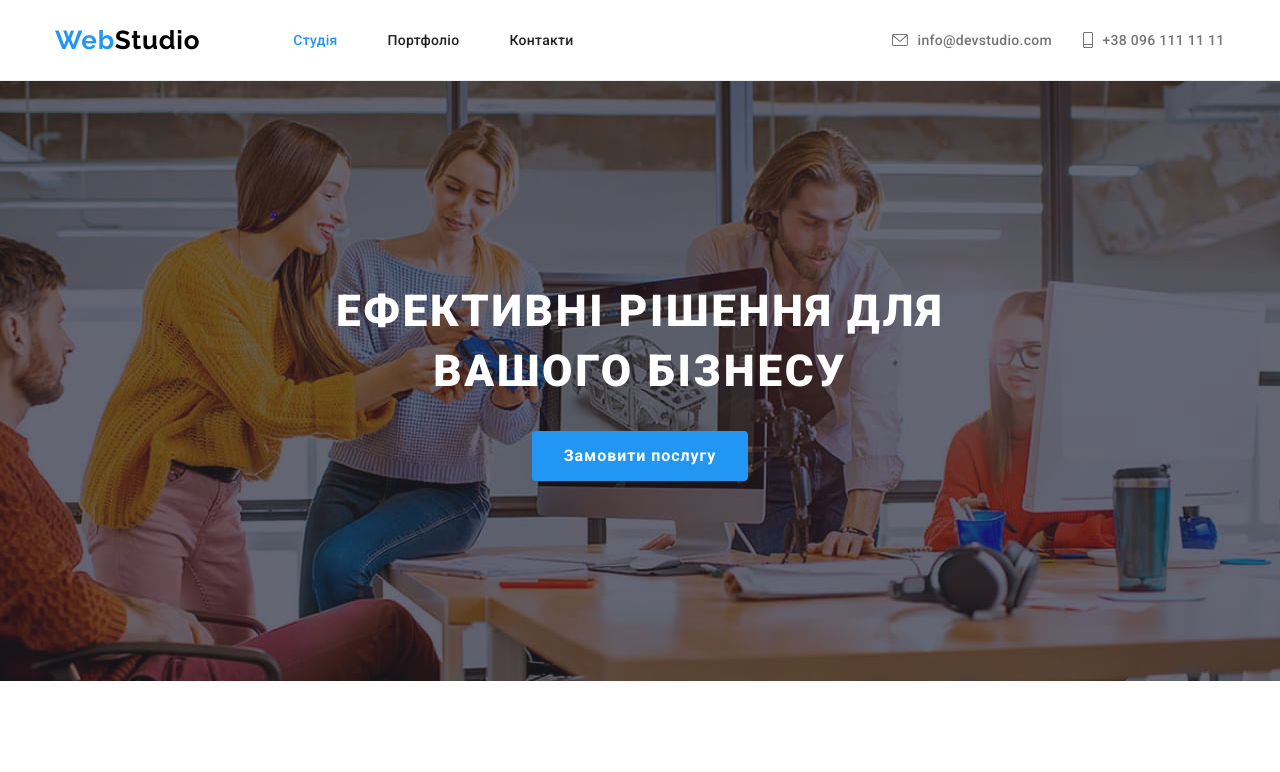
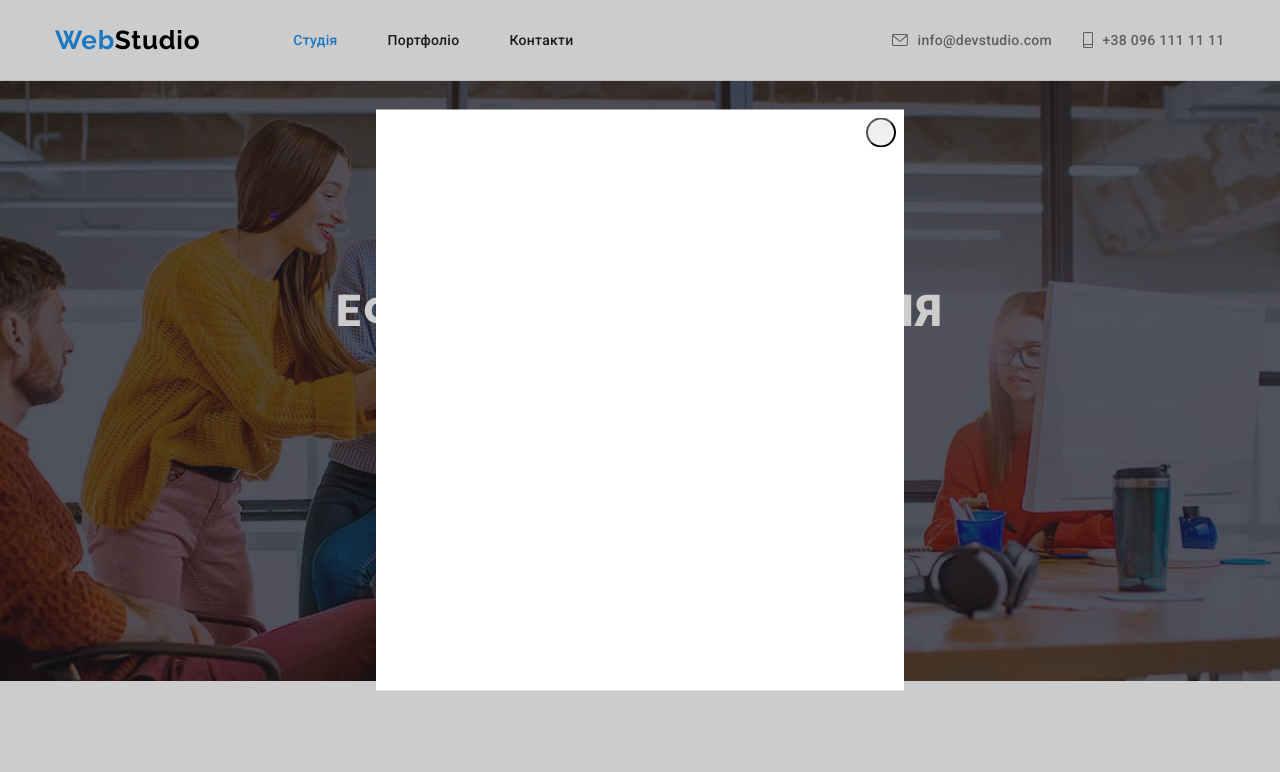
Before and after one commit to Nastasiia03/goit-markup-hw-0, a plain HTML site: page index.html in a window 1280 px wide. Both pictures are taken after a click on the button "Замовити послугу". Shown: the top 772 px of the page. Drawn offline with Linux system fonts and the light colour scheme; files whose address does not match are found by name.

Commit message:
added modal window

```diff
--- a/css/styles.css
+++ b/css/styles.css
@@ -199,6 +199,49 @@ border-color: transparent;
 border-radius: 4px;
 padding: 8px 28px;
 }
+
+/* Modal window */
+
+.backdrop {
+    position: fixed;
+    top: 0;
+    left: 0;
+    width: 100%;
+    height: 100%;
+    background-color: rgba(0, 0, 0, 0.2);
+    z-index: 1000;
+}
+
+.backdrop.is-hidden {
+    opacity: 0;
+    pointer-events: none;
+    visibility: hidden;
+}
+
+.modal {
+    position: absolute;
+    top: 50%;
+    left: 50%;
+    transform: translate(-50%, -50%);
+    width: 528px;
+    height: 581px;
+    background-color: var(--main-bg-cl);
+
+}
+
+.modal-btn {
+    position: absolute;
+    top: 8px;
+    right: 8px;
+    width: 30px;
+    height: 30px;
+    display: flex;
+    justify-content: center;
+    align-items: center;
+    border-radius: 50%;
+    cursor: pointer;
+}
+
 
 /* Features */
 
--- a/index.html
+++ b/index.html
@@ -58,7 +58,18 @@
       <section class="hero with-image">
         <div class="container hero-container">
           <h1 class="hero-title">Ефективні рішення для вашого бізнесу</h1>
-          <button class="btn" type="button">Замовити послугу</button>
+          <button class="btn" type="button" data-modal-open>Замовити послугу</button>
+        </div>
+
+        <!-- Modal window -->
+        <div class="backdrop is-hidden" data-modal>
+          <div class="modal">
+            <button class="modal-btn" type="button" data-modal-close>
+              <svg>
+                <use></use>
+              </svg>
+            </button>
+          </div>
         </div>
       </section>
 
@@ -415,72 +426,42 @@
           <h2 class="section-title">Постійні клієнти</h2>
           <ul class="list clients-list">
             <li class="clients-list-item">
-              <a
-              class="link clients-link"
-              href=""
-              target="_blank"
-              rel="noopener noreferrer"
-              >
+              <a class="link clients-link" href="" target="_blank" rel="noopener noreferrer">
                 <svg class="client-icon" width="106" height="60">
                   <use href="./images/icons.svg#icon-Logo"></use>
                 </svg>
               </a>
             </li>
             <li class="clients-list-item">
-              <a
-              class="link clients-link"
-              href=""
-              target="_blank"
-              rel="noopener noreferrer"
-              >
+              <a class="link clients-link" href="" target="_blank" rel="noopener noreferrer">
                 <svg class="client-icon" width="106" height="60">
                   <use href="./images/icons.svg#icon-Logo-1"></use>
                 </svg>
               </a>
             </li>
             <li class="clients-list-item">
-              <a
-              class="link clients-link"
-              href=""
-              target="_blank"
-              rel="noopener noreferrer"
-              >
+              <a class="link clients-link" href="" target="_blank" rel="noopener noreferrer">
                 <svg class="client-icon" width="106" height="60">
                   <use href="./images/icons.svg#icon-Logo-2"></use>
                 </svg>
               </a>
             </li>
             <li class="clients-list-item">
-              <a
-              class="link clients-link"
-              href=""
-              target="_blank"
-              rel="noopener noreferrer"
-              >
+              <a class="link clients-link" href="" target="_blank" rel="noopener noreferrer">
                 <svg class="client-icon" width="106" height="60">
                   <use href="./images/icons.svg#icon-Logo-3"></use>
                 </svg>
               </a>
             </li>
             <li class="clients-list-item">
-              <a
-              class="link clients-link"
-              href=""
-              target="_blank"
-              rel="noopener noreferrer"
-              >
+              <a class="link clients-link" href="" target="_blank" rel="noopener noreferrer">
                 <svg class="client-icon" width="106" height="60">
                   <use href="./images/icons.svg#icon-Logo-4"></use>
                 </svg>
               </a>
             </li>
             <li class="clients-list-item">
-              <a
-              class="link clients-link"
-              href=""
-              target="_blank"
-              rel="noopener noreferrer"
-              >
+              <a class="link clients-link" href="" target="_blank" rel="noopener noreferrer">
                 <svg class="client-icon" width="106" height="60">
                   <use href="./images/icons.svg#icon-Logo-5"></use>
                 </svg>
@@ -488,7 +469,6 @@
             </li>
           </ul>
         </div>
-
       </section>
     </main>
     <!-- Footer -->
@@ -523,7 +503,7 @@
           <ul class="list socials-list">
             <li class="socials-item">
               <a
-                      class="socials-link link  footer-link"
+                class="socials-link link footer-link"
                 href="https://www.instagram.com/"
                 target="_blank"
                 rel="noopener noreferrer"
@@ -577,5 +557,6 @@
         </div>
       </div>
     </footer>
+    <script src="./js/modal.js"></script>
   </body>
 </html>
--- /dev/null
+++ b/js/modal.js
@@ -0,0 +1,14 @@
+(() => {
+  const refs = {
+    openModalBtn: document.querySelector("[data-modal-open]"),
+    closeModalBtn: document.querySelector("[data-modal-close]"),
+    modal: document.querySelector("[data-modal]"),
+  };
+
+  refs.openModalBtn.addEventListener("click", toggleModal);
+  refs.closeModalBtn.addEventListener("click", toggleModal);
+
+  function toggleModal() {
+    refs.modal.classList.toggle("is-hidden");
+  }
+})();
```
Lines whose indentation alone changed are shown as unchanged.
